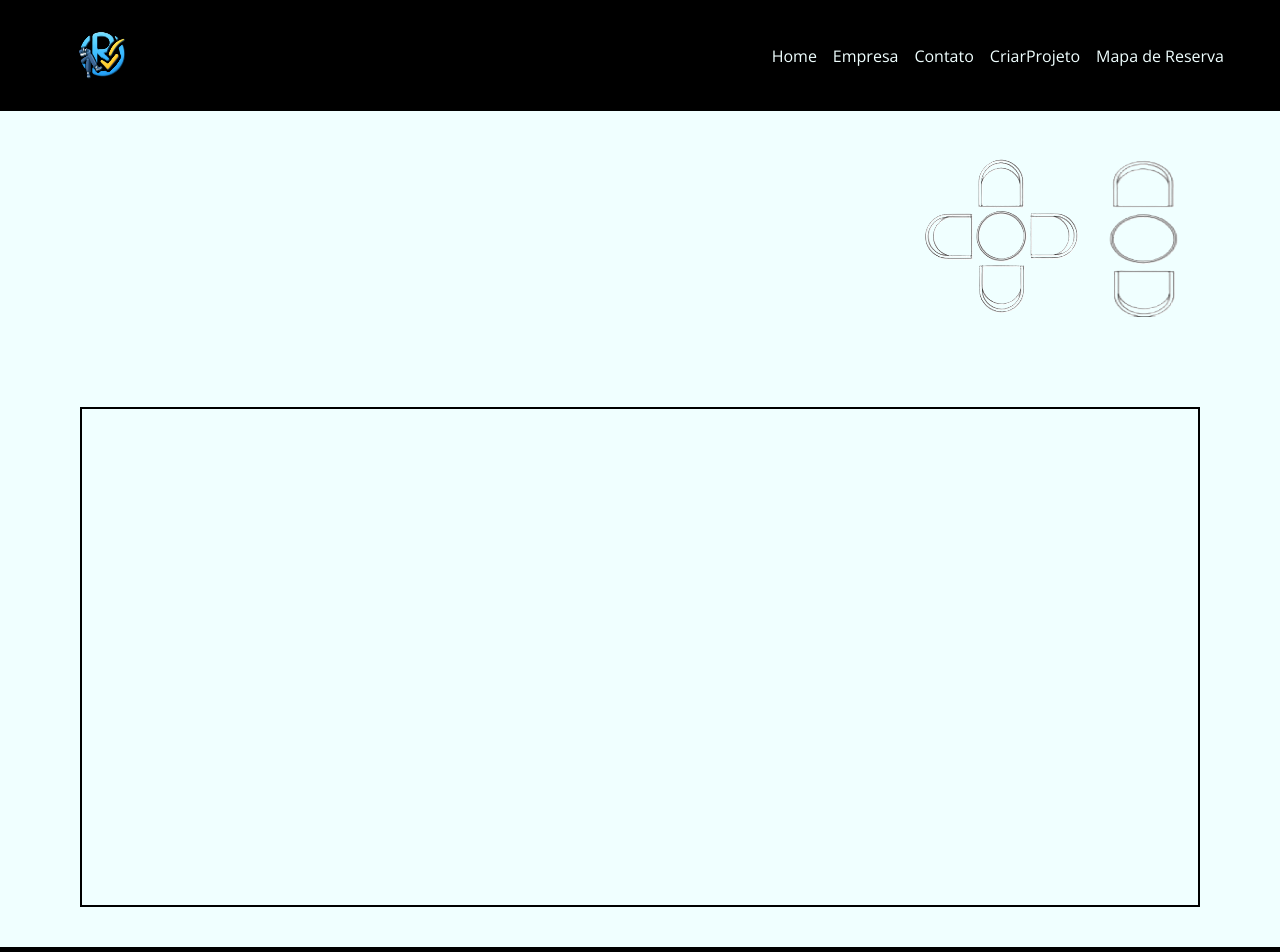
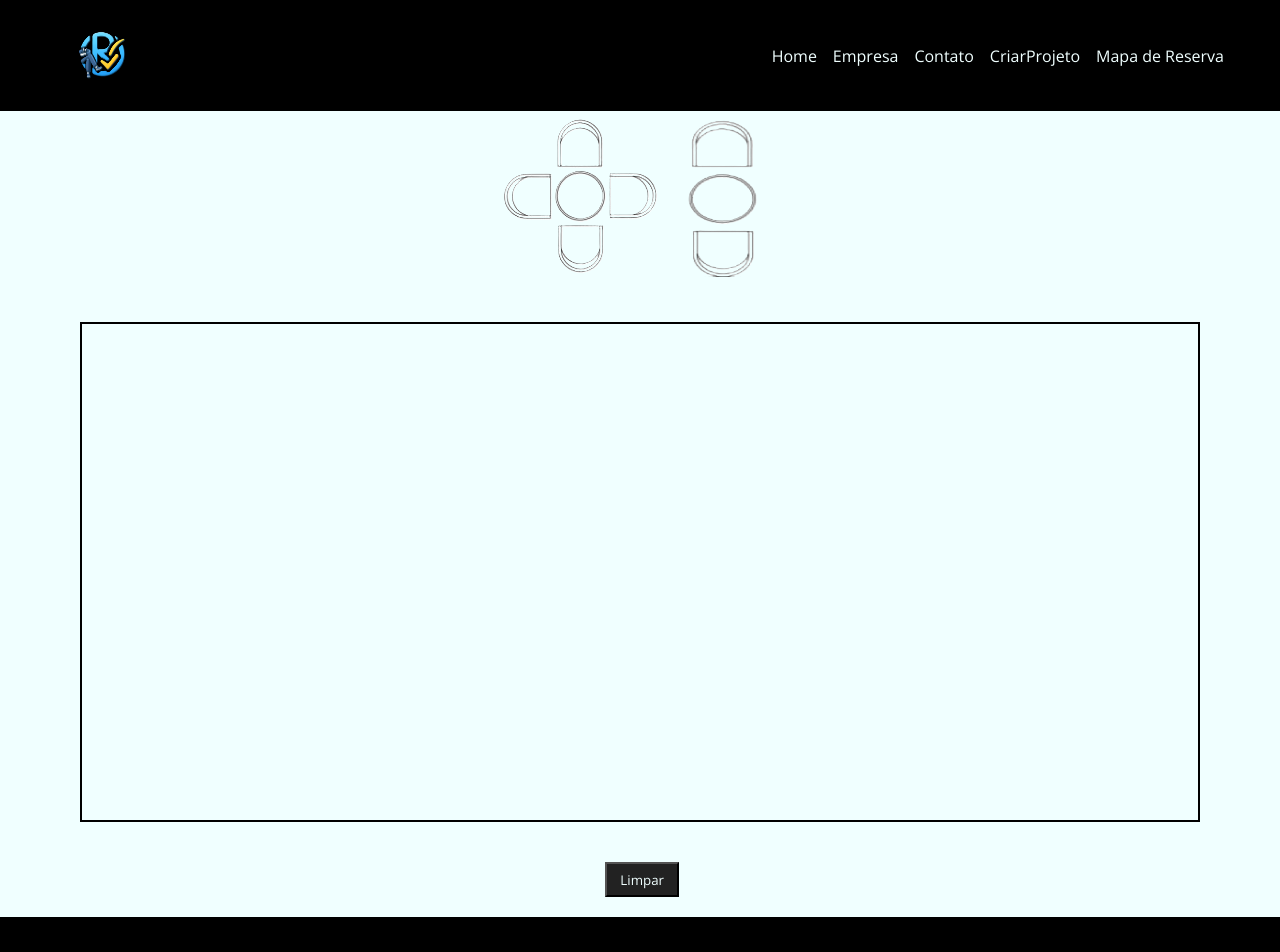
Before and after one commit to TiagoDallecio/Reserve, a React (Create React App) app in the folder reservance/: page /MapaReserva in a window 1280 px wide. Shown: the top 952 px of the page. Built offline with nearby package versions, Linux system fonts and the light colour scheme.

Commit message:
grandes avanços

```diff
--- a/reservance/src/components/Pages/MapaReserva.js
+++ b/reservance/src/components/Pages/MapaReserva.js
@@ -1,15 +1,21 @@
 import { DndProvider } from "react-dnd";
 import { HTML5Backend } from "react-dnd-html5-backend";
 import DragNDrop from "../Project/DragNDrop";
+import './MapaReserva.modules.css'
 
 function MapaReserva(){
+
+    const handleReload = () => {
+        window.location.reload();
+      };
+
     return(
 
         <DndProvider backend={HTML5Backend}>
-            <div>
-
+            <DragNDrop />
+            <div className="MapaReservance">
+                <button className="btn" onClick={handleReload}>Limpar</button>
             </div>
-            <DragNDrop />
 
         </DndProvider>
 
--- /dev/null
+++ b/reservance/src/components/Pages/MapaReserva.modules.css
@@ -0,0 +1,18 @@
+.MapaReserva{
+    display: flex;
+    align-items: center;
+    justify-content: center;
+    flex-direction: column;
+}
+
+.btn{
+    margin-left:565px;
+    margin-bottom: 20px;
+    text-align: center;
+    background-color: #222;
+    color:azure;
+    padding: 0.5em 1em;
+    text-decoration: none;
+    transition: 0.5s;
+
+}
--- a/reservance/src/components/Project/DragNDrop.js
+++ b/reservance/src/components/Project/DragNDrop.js
@@ -1,49 +1,106 @@
-import MesaQuatro from '../../img/MesaQuatro.png'
-import MesaDois from '../../img/MesaDois.png'
-import PictureDND from './PictureDND'
-import './DragNDrop.modules.css'
-import { useState } from 'react'
-import { useDrop } from 'react-dnd'
+import MesaQuatro from '../../img/MesaQuatro.png';
+import MesaDois from '../../img/MesaDois.png';
+import PictureDND from './PictureDND';
+import './DragNDrop.modules.css';
+import { useState } from 'react';
+import { useDrop } from 'react-dnd';
 
 const PictureList = [
   {
     id: 1,
-        url: MesaQuatro
+    url: MesaQuatro,
+    name: "Mesa para quatro"
   },
   {
     id: 2,
-        url: MesaDois
+    url: MesaDois,
+    name: "Mesa para dois"
   },
-]
+];
 
-
-function DragNDrop(){
-
-    const [board,setBoard] = useState([ ]);
+function DragNDrop() {
+  const [board, setBoard] = useState([]);
+  const [hoveredButtonId, setHoveredButtonId] = useState(null);
+  const [buttonPosition, setButtonPosition] = useState({ x: 0, y: 0 });
 
   const [{ isOver }, drop] = useDrop(() => ({
-    accept: "image",
+    accept: 'image',
     drop: (item) => addImageToBoard(item.id),
     collect: (monitor) => ({
       isOver: !!monitor.isOver(),
     }),
-
   }));
 
   const addImageToBoard = (id) => {
     const pictureList = PictureList.filter((picture) => id === picture.id);
-    setBoard((board) => [...board, pictureList[0]]);
+    setBoard((prevBoard) => [
+      ...prevBoard,
+      { ...pictureList[0], boardId: prevBoard.length + 1, imageId: pictureList[0].id },
+    ]);
   };
 
-    return(
+  const handleHover = (boardId, position) => {
+    setHoveredButtonId(boardId);
+    setButtonPosition(position);
+  };
 
+  const handleLeave = () => {
+    setHoveredButtonId(null);
+  };
+
+  const getBoardId = (buttonId) => {
+    const button = board.find((button) => button.boardId === buttonId);
+    return button ? button.boardId : null;
+  };
+
+  const getImageId = (buttonId) => {
+    const button = board.find((button) => button.boardId === buttonId);
+    return button ? button.imageId : null;
+  };
+
+  const getImageName = (buttonId) => {
+    const button = board.find((button) => button.boardId === buttonId);
+    return button ? button.name : null;
+  };
+
+  return (
     <>
-                <div className="MesasSelect">{PictureList.map((picture) => { return <PictureDND url={picture.url} id={picture.id}/>} )}</div>
-                <div className="Board" ref={drop}>{board.map((picture) => { return <PictureDND url={picture.url} id={picture.id}/>} )}</div>
-
+      <div className="MesasSelect">
+        {PictureList.map((picture) => (
+          <PictureDND key={picture.id} url={picture.url} id={picture.id} />
+        ))}
+      </div>
+      <div className="Board" ref={drop}>
+        {board.map((picture) => (
+          <button
+            key={picture.boardId}
+            className="Button"
+            type="button"
+            onMouseEnter={(e) => handleHover(picture.boardId, { x: e.clientX, y: e.clientY })}
+            onMouseLeave={handleLeave}
+          >
+            <PictureDND url={picture.url} id={picture.id} />
+          </button>
+        ))}
+      </div>
+      {hoveredButtonId && (
+        <div
+          className="Informacoes"
+          style={{
+            position: 'absolute',
+            top: buttonPosition.y,
+            left: buttonPosition.x + 50, // Ajuste para posicionar ao lado do botão
+            backgroundColor: '#fff', // Fundo branco
+            padding: '10px', // Adicionando algum espaço interno para melhorar a aparência
+            border: '1px solid #000', // Contorno preto
+            borderRadius: '5px', // Borda arredondada
+          }}
+        >
+          Informações para {hoveredButtonId}, Board ID: {getBoardId(hoveredButtonId)}, Image ID: {getImageId(hoveredButtonId)}, Nome da Imagem: {getImageName(hoveredButtonId)}
+        </div>
+      )}
     </>
-
-    )
+  );
 }
 
-export default DragNDrop
+export default DragNDrop;
--- a/reservance/src/components/Project/DragNDrop.modules.css
+++ b/reservance/src/components/Project/DragNDrop.modules.css
@@ -1,7 +1,11 @@
 .MesasSelect{
-    margin: 40px;
+    margin-left: 455px;
+    display: flex;
+    align-items: center;
+    justify-content: center;
 }
 img{
+    text-align: center;
     margin: 5px;
 }
 .Board{
@@ -10,3 +14,21 @@ img{
     height: 500px;
     border: 2px solid black;
 }
+.Button{
+    background-color: white;
+}
+.Button:hover{
+    background-color:mintcream;
+}
+
+.informacoes{
+    position: absolute;
+    top: 50%;
+    left: 50%;
+    transform: translate(-50%, -50%);
+    background-color: rgb(211, 211, 211);
+    padding: 20px;
+    border: 1px solid #ccc;
+    box-shadow: 0 0 10px rgba(0, 0, 0, 0.2);
+    z-index: 1;
+  }
--- a/reservance/src/components/Project/ProjectForm.js
+++ b/reservance/src/components/Project/ProjectForm.js
@@ -14,7 +14,6 @@ function ProjectForm(props){
         <Input type="time" text="Horário de Abertura" name="Abertura" placeholder="Abertura"/>
         <Input type="time" text="Horário de Fechamento" name="Fechamento" placeholder="Fechamento"/>
 
-        <Select name="category_id" text="Selecione uma categoria"/>
 
         <SubmitButton text={props.btnText}/>
 
--- a/reservance/src/components/form/Input.module.css
+++ b/reservance/src/components/form/Input.module.css
@@ -2,6 +2,7 @@
     display: flex;
     flex-direction: column;
     margin-bottom: 1em;
+
 }
 
 .form_control label{
@@ -12,7 +13,7 @@
 .form_control input{
     padding: 0.7em;
     border-radius: 0.5em;
-    border: none;
+    border-color: black;
 }
 
 .form_control input::placeholder{
--- a/reservance/src/components/form/Select.module.css
+++ b/reservance/src/components/form/Select.module.css
@@ -12,5 +12,5 @@
 .form_control select{
     padding: 0.7em;
     border-radius: 0.5em;
-    border: none;
+    border-color: black;
 }
```
Lines whose indentation alone changed are shown as unchanged.
